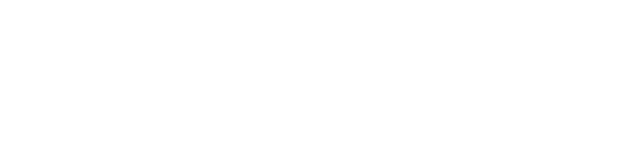
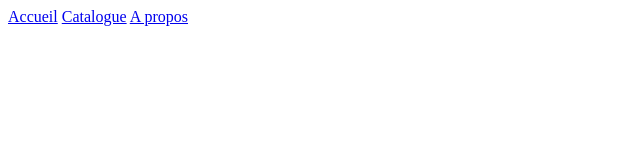
Before and after one commit to NinaEinsteinR1/Stampeed, a plain HTML site: page index.html in a window 1280 px wide. Shown: the whole page, without its empty margins (0-640 px from the left). Drawn offline with Linux system fonts and the light colour scheme.

Commit message:
Creer nav

```diff
--- a/index.html
+++ b/index.html
@@ -6,6 +6,12 @@
     <title>Document</title>
 </head>
 <body>
-
+    <header>
+        <nav>
+            <a href="/">Accueil</a>
+            <a href="/">Catalogue</a>
+            <a href="/">A propos</a>
+        </nav>
+    </header>
 </body>
 </html>
```
